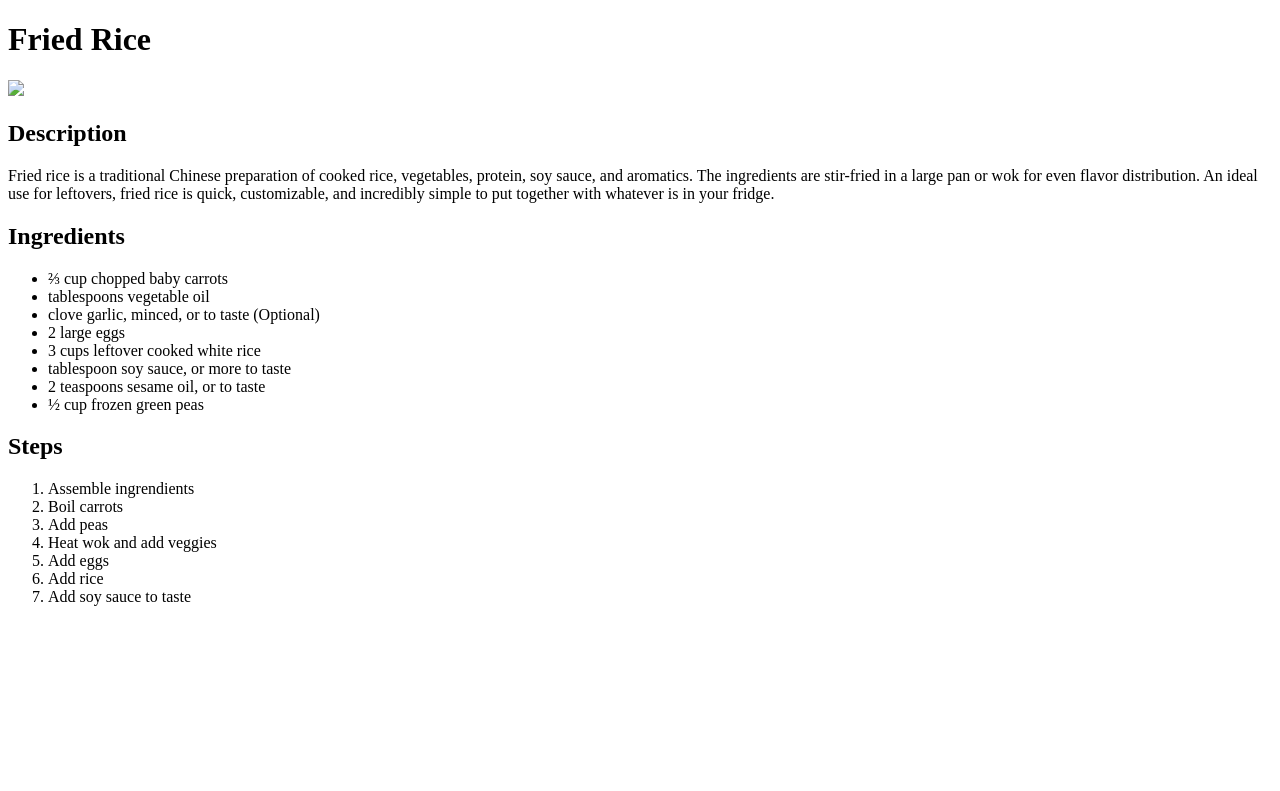
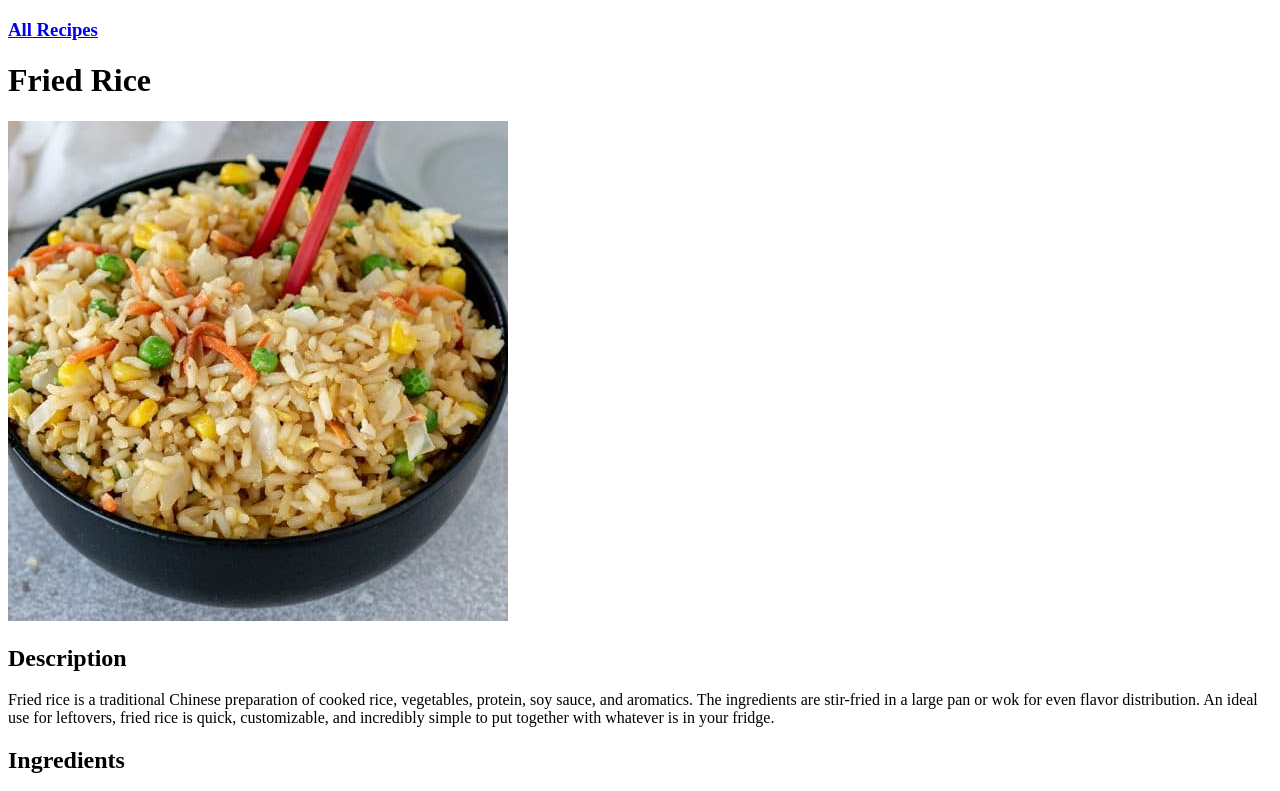
Before and after one commit to ctedman/odin-recipes, a plain HTML site: page recipes/fried-rice.html in a window 1280 px wide. Shown: the top 791 px of the page. Drawn offline with Linux system fonts and the light colour scheme.

Commit message:
display image correctly and add link to home

```diff
--- a/recipes/fried-rice.html
+++ b/recipes/fried-rice.html
@@ -6,8 +6,9 @@
     <title>Fried Rice</title>
 </head>
 <body>
+    <h3><a href="../index.html">All Recipes</a></h3>
     <h1>Fried Rice</h1>
-    <img src="./images/fried-rice-bowl.jpg">
+    <img src="../images/fried-rice-bowl.jpg">
     <h2>Description</h2>
     <p>
         Fried rice is a traditional Chinese preparation of cooked rice, vegetables, protein, soy sauce, and aromatics. The ingredients are stir-fried in a large pan or wok for even flavor distribution. An ideal use for leftovers, fried rice is quick, customizable, and incredibly simple to put together with whatever is in your fridge.
```
